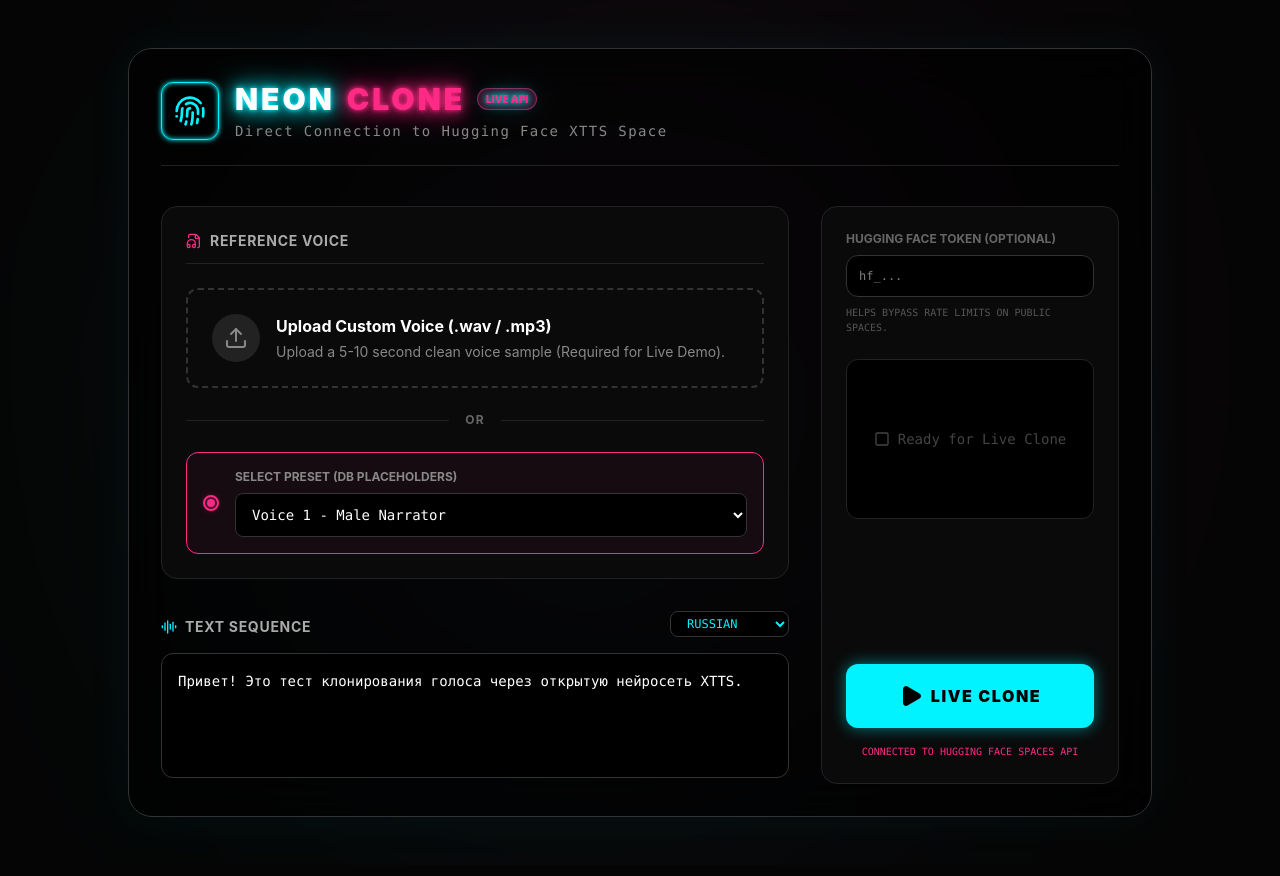
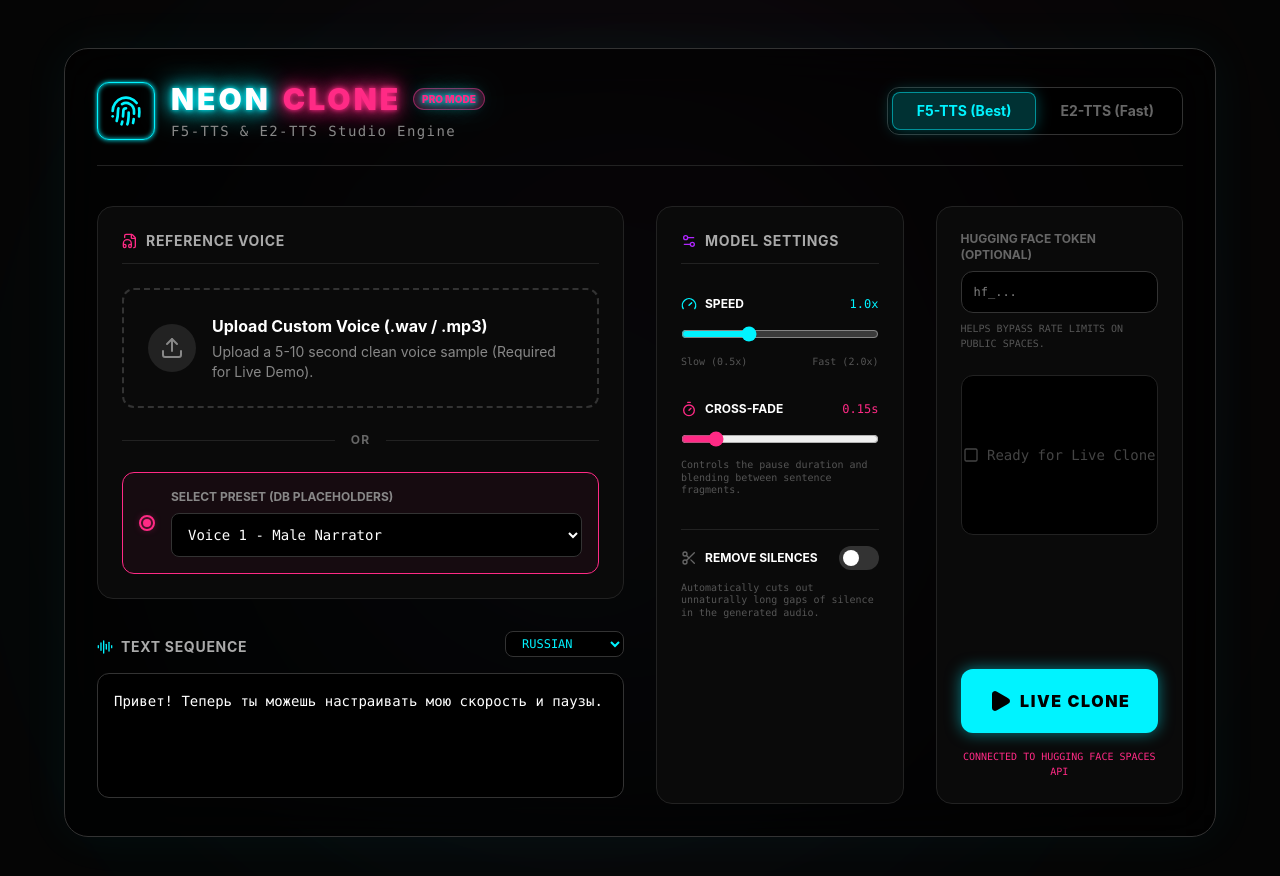
Before and after one commit to TrillionaireViier/speech-generator, a React (Vite) app: page / in a window 1280 px wide. Shown: the top 876 px of the page. Built offline with nearby package versions, Linux system fonts and the light colour scheme.

Commit message:
feat: add advanced model settings (Speed, Pauses) and E2-TTS toggle

```diff
--- a/src/App.jsx
+++ b/src/App.jsx
@@ -1,5 +1,5 @@
 import React, { useState, useRef } from 'react';
-import { Mic, Play, Square, Upload, AudioLines, FileAudio, Loader2, Fingerprint } from 'lucide-react';
+import { Mic, Play, Square, Upload, AudioLines, FileAudio, Loader2, Fingerprint, Settings2, Scissors, Timer, Gauge } from 'lucide-react';
 import { Client } from "@gradio/client";
 
 // Generate 40 Preset Voices (Placeholders for real audio files)
@@ -35,13 +35,19 @@
 ];
 
 export default function App() {
-  const [text, setText] = useState('Привет! Это тест клонирования голоса через открытую нейросеть XTTS.');
+  const [text, setText] = useState('Привет! Теперь ты можешь настраивать мою скорость и паузы.');
   const [language, setLanguage] = useState('ru');
   const [hfToken, setHfToken] = useState('');
 
   const [selectedPreset, setSelectedPreset] = useState(PRESET_VOICES[0].id);
   const [useCustomAudio, setUseCustomAudio] = useState(false);
   const [customAudioFile, setCustomAudioFile] = useState(null);
+
+  // Advanced AI Controls
+  const [selectedModel, setSelectedModel] = useState('F5-TTS'); // 'F5-TTS' or 'E2-TTS'
+  const [speed, setSpeed] = useState(1.0);
+  const [crossFade, setCrossFade] = useState(0.15);
+  const [removeSilences, setRemoveSilences] = useState(false);
 
   const [isGenerating, setIsGenerating] = useState(false);
   const [statusMessage, setStatusMessage] = useState('');
@@ -62,6 +68,14 @@
     }
   };
 
+  const handleStop = () => {
+    if (audioRef.current) {
+      audioRef.current.pause();
+      audioRef.current.currentTime = 0;
+      setIsPlaying(false);
+    }
+  };
+
   const handleGenerate = async () => {
     if (!text.trim()) {
       setError('Please enter some text.');
@@ -75,7 +89,7 @@
 
     setIsGenerating(true);
     setError('');
-    setStatusMessage('Connecting to Hugging Face XTTS Space...');
+    setStatusMessage('Connecting to Hugging Face Space...');
 
     try {
       // 1. Connect to the public F5-TTS Space (mrfakename/E2-F5-TTS)
@@ -83,7 +97,7 @@
       const clientOptions = hfToken.trim() ? { hf_token: hfToken.trim() } : {};
       const app = await Client.connect("mrfakename/E2-F5-TTS", clientOptions);
 
-      setStatusMessage('Connected! Sending audio and text for F5-TTS inference (Queueing)...');
+      setStatusMessage(`Connected! Sending data for ${selectedModel} inference...`);
 
       // 2. Prepare the Reference Audio File
       let referenceAudioBlob = null;
@@ -98,13 +112,13 @@
       // F5-TTS endpoint takes: [ref_audio, ref_text, gen_text, model_name, remove_silences, cross_fade, speed]
       // Passing an empty string for ref_text triggers Auto-Transcription via Whisper!
       const result = await app.predict("/infer", [
-        referenceAudioBlob, // blob in 'Reference Audio' Audio component
-        "", 	              // string  in 'Reference Text' Textbox component (Auto Transcribe)
-        text, 	            // string  in 'Text to Generate' Textbox component
-        "F5-TTS", 	        // string  in 'Model' Radio component
-        false, 	            // boolean  in 'Remove Silences' Checkbox component
-        0, 	                // number  in 'Cross-Fade Duration (s)' Slider component
-        1, 	                // number  in 'Speed' Slider component
+        referenceAudioBlob,       // blob in 'Reference Audio' Audio component
+        "", 	                    // string  in 'Reference Text' Textbox component (Auto Transcribe)
+        text, 	                  // string  in 'Text to Generate' Textbox component
+        selectedModel, 	          // string  in 'Model' Radio component ('F5-TTS' or 'E2-TTS')
+        removeSilences, 	        // boolean  in 'Remove Silences' Checkbox component
+        parseFloat(crossFade), 	  // number  in 'Cross-Fade Duration (s)' Slider component
+        parseFloat(speed), 	      // number  in 'Speed' Slider component
       ]);
 
       setStatusMessage('Audio generated successfully! Receiving file...');
@@ -120,7 +134,7 @@
           setIsPlaying(true);
         }
       } else {
-        throw new Error('Invalid response received from the F5-TTS API.');
+        throw new Error(`Invalid response received from the ${selectedModel} API.`);
       }
 
     } catch (err) {
@@ -142,19 +156,45 @@
         <div className="absolute bottom-1/4 right-1/4 w-[600px] h-[600px] bg-[#ff2a85] rounded-full blur-[200px] opacity-10" />
       </div>
 
-      <div className="w-full max-w-5xl bg-black/60 backdrop-blur-xl border border-[#333] rounded-3xl p-8 shadow-[0_0_50px_rgba(0,243,255,0.05)]">
+      <div className="w-full max-w-6xl bg-black/60 backdrop-blur-xl border border-[#333] rounded-3xl p-8 shadow-[0_0_50px_rgba(0,243,255,0.05)]">
 
         {/* Header */}
-        <div className="flex items-center gap-4 mb-10 pb-6 border-b border-[#222]">
+        <div className="flex flex-col md:flex-row md:items-center justify-between gap-4 mb-10 pb-6 border-b border-[#222]">
+          <div className="flex items-center gap-4">
             <div className="p-3 bg-black border border-[#00f3ff] rounded-xl neon-border-cyan">
               <Fingerprint className="w-8 h-8 text-[#00f3ff]" />
             </div>
             <div>
               <h1 className="text-3xl font-black uppercase tracking-widest text-white neon-text-cyan flex items-center gap-3">
                 Neon <span className="text-[#ff2a85] neon-text-pink">Clone</span>
-              <span className="bg-[#ff2a85]/20 text-[#ff2a85] border border-[#ff2a85]/50 text-[10px] px-2 py-1 rounded-full tracking-normal">LIVE API</span>
+                <span className="bg-[#ff2a85]/20 text-[#ff2a85] border border-[#ff2a85]/50 text-[10px] px-2 py-1 rounded-full tracking-normal">PRO MODE</span>
               </h1>
-            <p className="text-[#888] font-mono text-sm tracking-widest mt-1">Direct Connection to Hugging Face XTTS Space</p>
+              <p className="text-[#888] font-mono text-sm tracking-widest mt-1">F5-TTS & E2-TTS Studio Engine</p>
+            </div>
+          </div>
+
+          {/* Model Selector Toggle */}
+          <div className="flex p-1 bg-black border border-[#333] rounded-xl w-fit">
+            <button
+              onClick={() => setSelectedModel('F5-TTS')}
+              className={`px-6 py-2 rounded-lg font-bold text-sm transition-all ${
+                selectedModel === 'F5-TTS'
+                ? 'bg-[#00f3ff]/20 text-[#00f3ff] border border-[#00f3ff]/50 shadow-[0_0_15px_rgba(0,243,255,0.3)]'
+                : 'text-[#666] hover:text-white'
+              }`}
+            >
+              F5-TTS (Best)
+            </button>
+            <button
+              onClick={() => setSelectedModel('E2-TTS')}
+              className={`px-6 py-2 rounded-lg font-bold text-sm transition-all ${
+                selectedModel === 'E2-TTS'
+                ? 'bg-[#ff2a85]/20 text-[#ff2a85] border border-[#ff2a85]/50 shadow-[0_0_15px_rgba(255,42,133,0.3)]'
+                : 'text-[#666] hover:text-white'
+              }`}
+            >
+              E2-TTS (Fast)
+            </button>
           </div>
         </div>
 
@@ -164,9 +204,9 @@
           </div>
         )}
 
-        <div className="grid grid-cols-1 lg:grid-cols-3 gap-8">
+        <div className="grid grid-cols-1 lg:grid-cols-4 gap-8">
 
-          {/* Main Content */}
+          {/* Main Content (Left Col) */}
           <div className="lg:col-span-2 space-y-8">
 
             {/* Voice Selection */}
@@ -261,7 +301,69 @@
             </div>
           </div>
 
-          {/* Sidebar Actions & Visualizer */}
+          {/* Settings Panel (Middle Col) */}
+          <div className="bg-[#0a0a0a] border border-[#222] p-6 rounded-2xl flex flex-col gap-8">
+            <label className="flex items-center gap-2 text-sm font-bold text-[#aaa] uppercase tracking-wider border-b border-[#222] pb-3">
+              <Settings2 className="w-4 h-4 text-[#b026ff]" /> Model Settings
+            </label>
+
+            {/* Speed Control */}
+            <div className="space-y-3">
+              <div className="flex justify-between items-center">
+                <label className="flex items-center gap-2 text-xs font-bold text-white uppercase"><Gauge className="w-4 h-4 text-[#00f3ff]" /> Speed</label>
+                <span className="text-[#00f3ff] font-mono text-xs">{speed.toFixed(1)}x</span>
+              </div>
+              <input
+                type="range"
+                min="0.5" max="2.0" step="0.1"
+                value={speed}
+                onChange={(e) => setSpeed(parseFloat(e.target.value))}
+                className="w-full accent-[#00f3ff]"
+              />
+              <div className="flex justify-between text-[10px] font-mono text-[#555]">
+                <span>Slow (0.5x)</span>
+                <span>Fast (2.0x)</span>
+              </div>
+            </div>
+
+            {/* Cross-Fade / Pauses Control */}
+            <div className="space-y-3">
+              <div className="flex justify-between items-center">
+                <label className="flex items-center gap-2 text-xs font-bold text-white uppercase"><Timer className="w-4 h-4 text-[#ff2a85]" /> Cross-Fade</label>
+                <span className="text-[#ff2a85] font-mono text-xs">{crossFade.toFixed(2)}s</span>
+              </div>
+              <input
+                type="range"
+                min="0" max="1.0" step="0.05"
+                value={crossFade}
+                onChange={(e) => setCrossFade(parseFloat(e.target.value))}
+                className="w-full accent-[#ff2a85]"
+              />
+              <p className="text-[10px] font-mono text-[#555] leading-tight">
+                Controls the pause duration and blending between sentence fragments.
+              </p>
+            </div>
+
+            {/* Remove Silences Toggle */}
+            <div className="pt-4 border-t border-[#222]">
+              <label className="flex items-center justify-between cursor-pointer group">
+                <div className="flex items-center gap-2 text-xs font-bold text-white uppercase group-hover:text-[#b026ff] transition-colors">
+                  <Scissors className={`w-4 h-4 ${removeSilences ? 'text-[#b026ff]' : 'text-[#666]'}`} /> Remove Silences
+                </div>
+                <div className="relative">
+                  <input type="checkbox" className="sr-only" checked={removeSilences} onChange={() => setRemoveSilences(!removeSilences)} />
+                  <div className={`block w-10 h-6 rounded-full transition-colors ${removeSilences ? 'bg-[#b026ff]' : 'bg-[#333]'}`}></div>
+                  <div className={`dot absolute left-1 top-1 bg-white w-4 h-4 rounded-full transition-transform ${removeSilences ? 'transform translate-x-4' : ''}`}></div>
+                </div>
+              </label>
+              <p className="text-[10px] font-mono text-[#555] leading-tight mt-3">
+                Automatically cuts out unnaturally long gaps of silence in the generated audio.
+              </p>
+            </div>
+
+          </div>
+
+          {/* Sidebar Actions & Visualizer (Right Col) */}
           <div className="bg-[#0a0a0a] border border-[#222] rounded-2xl p-6 flex flex-col justify-between">
 
             <div className="space-y-6 mb-8">
```
Lines whose indentation alone changed are shown as unchanged.
